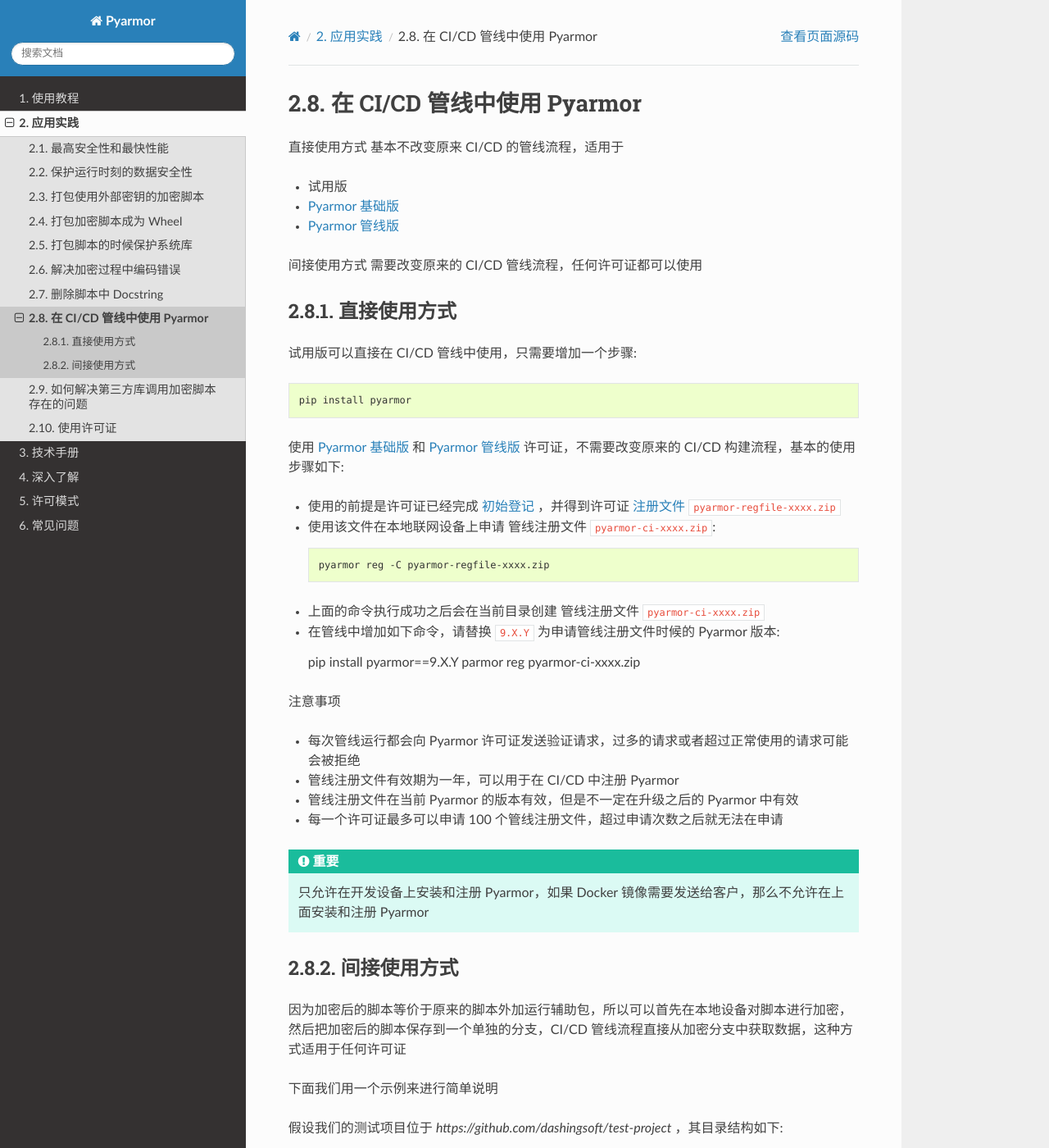
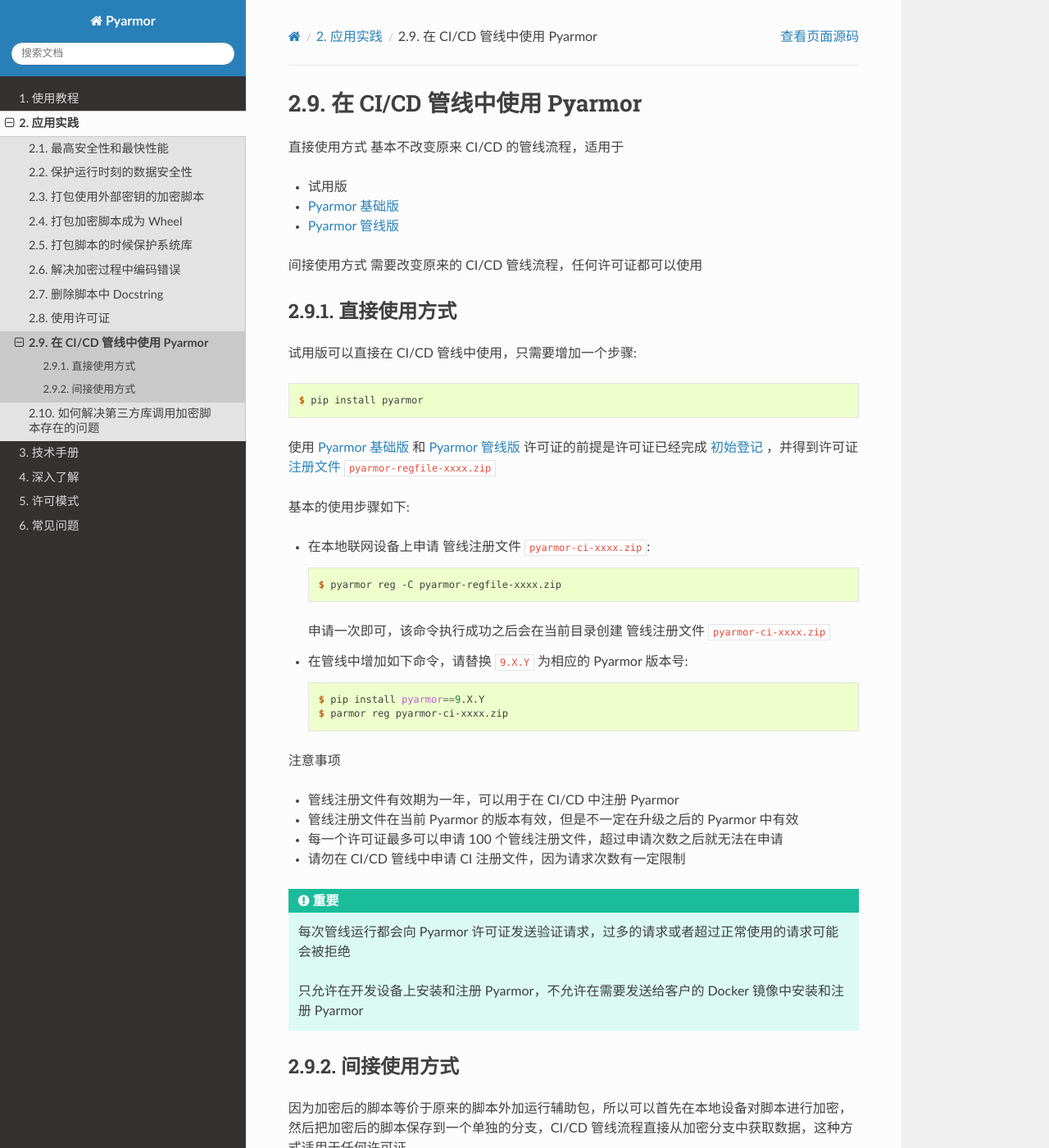
Before and after one commit to dashingsoft/pyarmor-docs-zh, a Sphinx documentation site: the page built from docs/how-to/ci.rst, in a window 1280 px wide and 1400 px high. Shown: the whole window at 82% size. Built offline with Sphinx 7.4.7 and the Read the Docs theme 3.1.0, drawn with Linux system fonts in a browser that asks for light colours.

Commit message:
Refine doc

```diff
--- a/docs/how-to/ci.rst
+++ b/docs/how-to/ci.rst
@@ -17,31 +17,34 @@
 
 试用版可以直接在 CI/CD 管线中使用，只需要增加一个步骤::
 
-  pip install pyarmor
+    $ pip install pyarmor
 
-使用 :term:`Pyarmor 基础版` 和 :term:`Pyarmor 管线版` 许可证，不需要改变原来的 CI/CD 构建流程，基本的使用步骤如下:
+使用 :term:`Pyarmor 基础版` 和 :term:`Pyarmor 管线版` 许可证的前提是许可证已经完成 :ref:`initial registration` ，并得到许可证 :term:`注册文件` ``pyarmor-regfile-xxxx.zip``
 
-- 使用的前提是许可证已经完成 :ref:`initial registration` ，并得到许可证 :term:`注册文件` ``pyarmor-regfile-xxxx.zip``
-- 使用该文件在本地联网设备上申请 :term:`管线注册文件` ``pyarmor-ci-xxxx.zip``::
+基本的使用步骤如下:
 
-    pyarmor reg -C pyarmor-regfile-xxxx.zip
+- 在本地联网设备上申请 :term:`管线注册文件` ``pyarmor-ci-xxxx.zip``::
 
-- 上面的命令执行成功之后会在当前目录创建 :term:`管线注册文件` ``pyarmor-ci-xxxx.zip``
-- 在管线中增加如下命令，请替换 ``9.X.Y`` 为申请管线注册文件时候的 Pyarmor 版本::
+    $ pyarmor reg -C pyarmor-regfile-xxxx.zip
 
-  pip install pyarmor==9.X.Y
-  parmor reg pyarmor-ci-xxxx.zip
+  申请一次即可，该命令执行成功之后会在当前目录创建 :term:`管线注册文件` ``pyarmor-ci-xxxx.zip``
+- 在管线中增加如下命令，请替换 ``9.X.Y`` 为相应的 Pyarmor 版本号::
+
+    $ pip install pyarmor==9.X.Y
+    $ parmor reg pyarmor-ci-xxxx.zip
 
 注意事项
 
-- 每次管线运行都会向 Pyarmor 许可证发送验证请求，过多的请求或者超过正常使用的请求可能会被拒绝
 - 管线注册文件有效期为一年，可以用于在 CI/CD 中注册 Pyarmor
 - 管线注册文件在当前 Pyarmor 的版本有效，但是不一定在升级之后的 Pyarmor 中有效
 - 每一个许可证最多可以申请 100 个管线注册文件，超过申请次数之后就无法在申请
+- 请勿在 CI/CD 管线中申请 CI 注册文件，因为请求次数有一定限制
 
 .. important::
 
-   只允许在开发设备上安装和注册 Pyarmor，如果 Docker 镜像需要发送给客户，那么不允许在上面安装和注册 Pyarmor
+   每次管线运行都会向 Pyarmor 许可证发送验证请求，过多的请求或者超过正常使用的请求可能会被拒绝
+
+   只允许在开发设备上安装和注册 Pyarmor，不允许在需要发送给客户的 Docker 镜像中安装和注册 Pyarmor
 
 间接使用方式
 ============
--- a/docs/part-2.rst
+++ b/docs/part-2.rst
@@ -10,8 +10,8 @@
    how-to/packing
    how-to/wheel
    how-to/obfuscation
+   how-to/register
    how-to/ci
    how-to/third-party
-   how-to/register
 
 .. include:: _common_definitions.txt
```
Also changed, not shown: docs/how-to/register.rst (+4 -4 lines).
